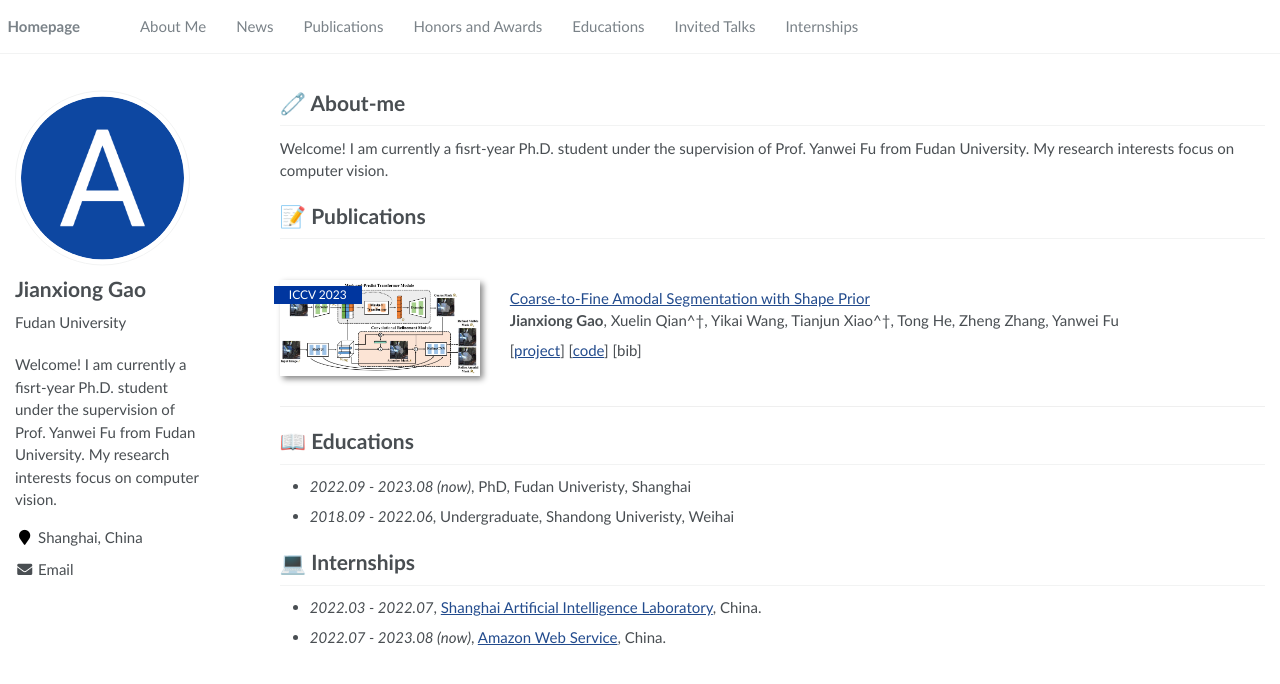
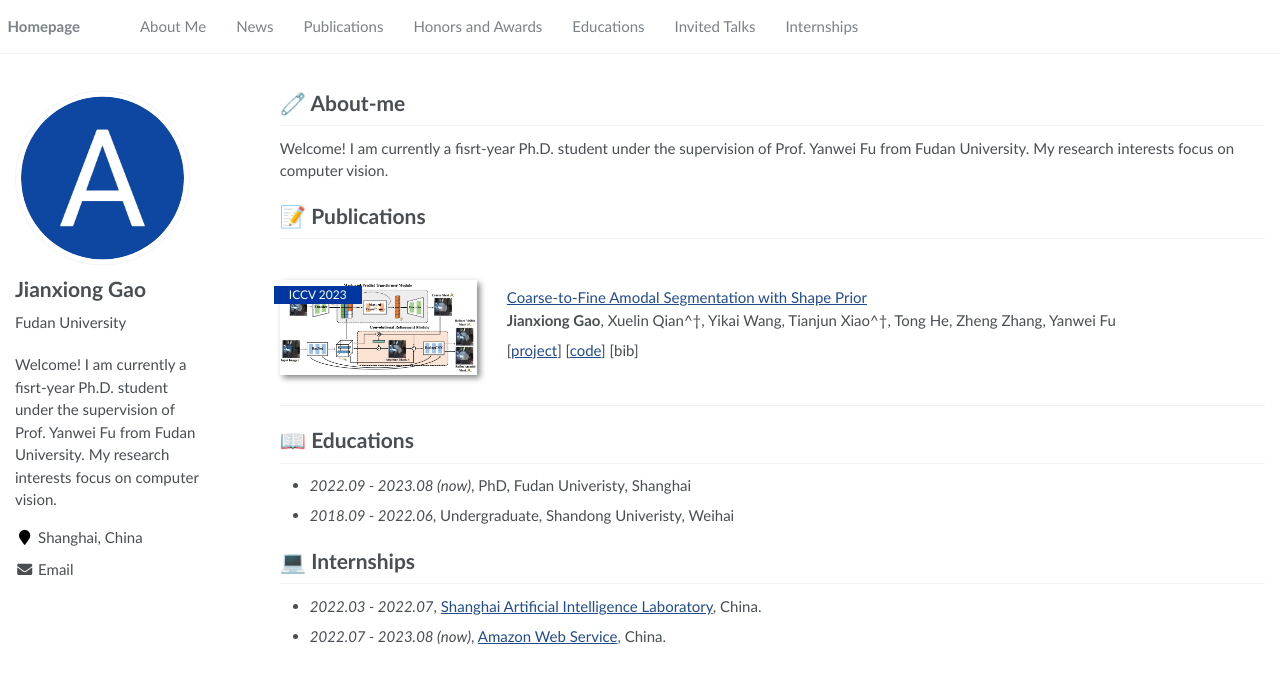
Before and after one commit to JianxGao/JianxGao.github.io, a Jekyll site: the page built from _pages/about.md, in a window 1280 px wide. Shown: the top 684 px of the page. Built offline with Jekyll 4.4.1, drawn with Linux system fonts in a browser that asks for light colours.

Commit message:
updata css

```diff
--- a/assets/css/main.scss
+++ b/assets/css/main.scss
@@ -70,7 +70,7 @@
     @include breakpoint($medium) {
         .paper-box-image{
             justify-content: left;
-            min-width: 200px;
+            // min-width: 200px;
             max-width: 20%;
             order: 1;
         }
```
